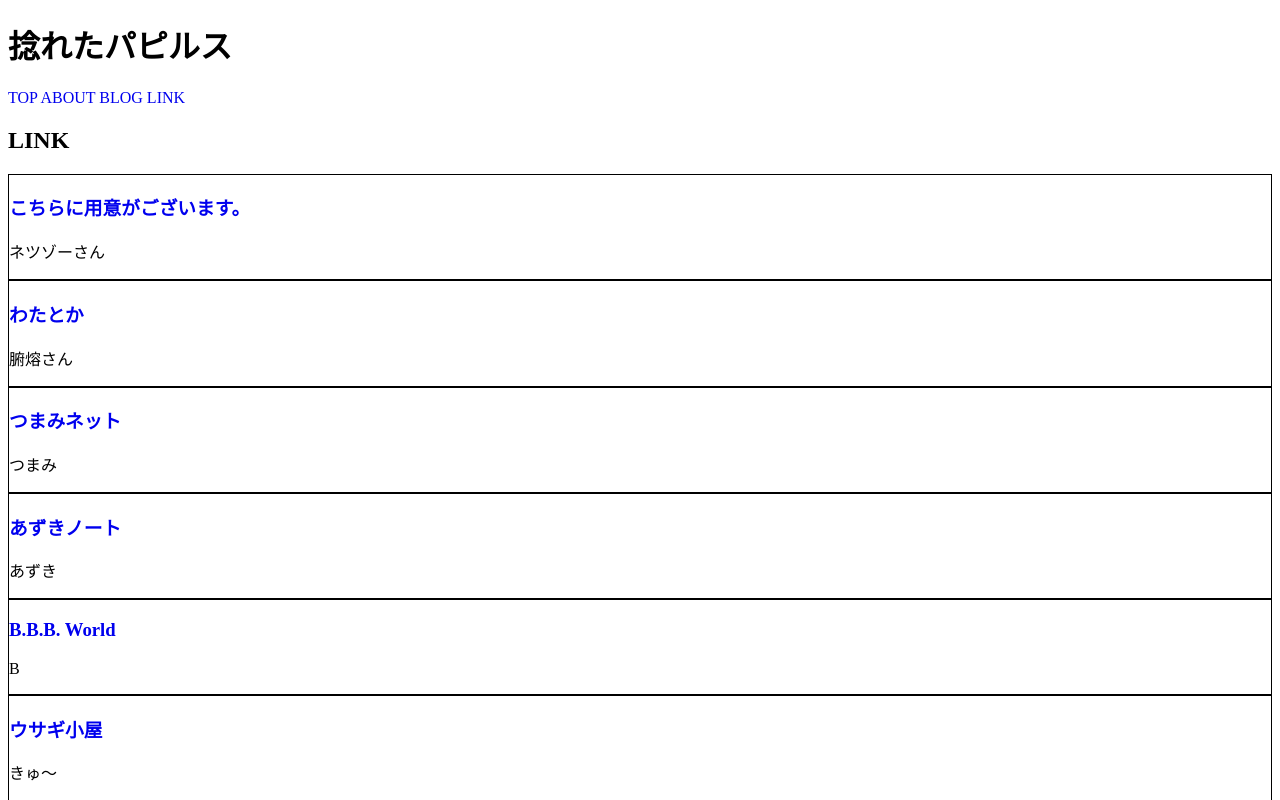
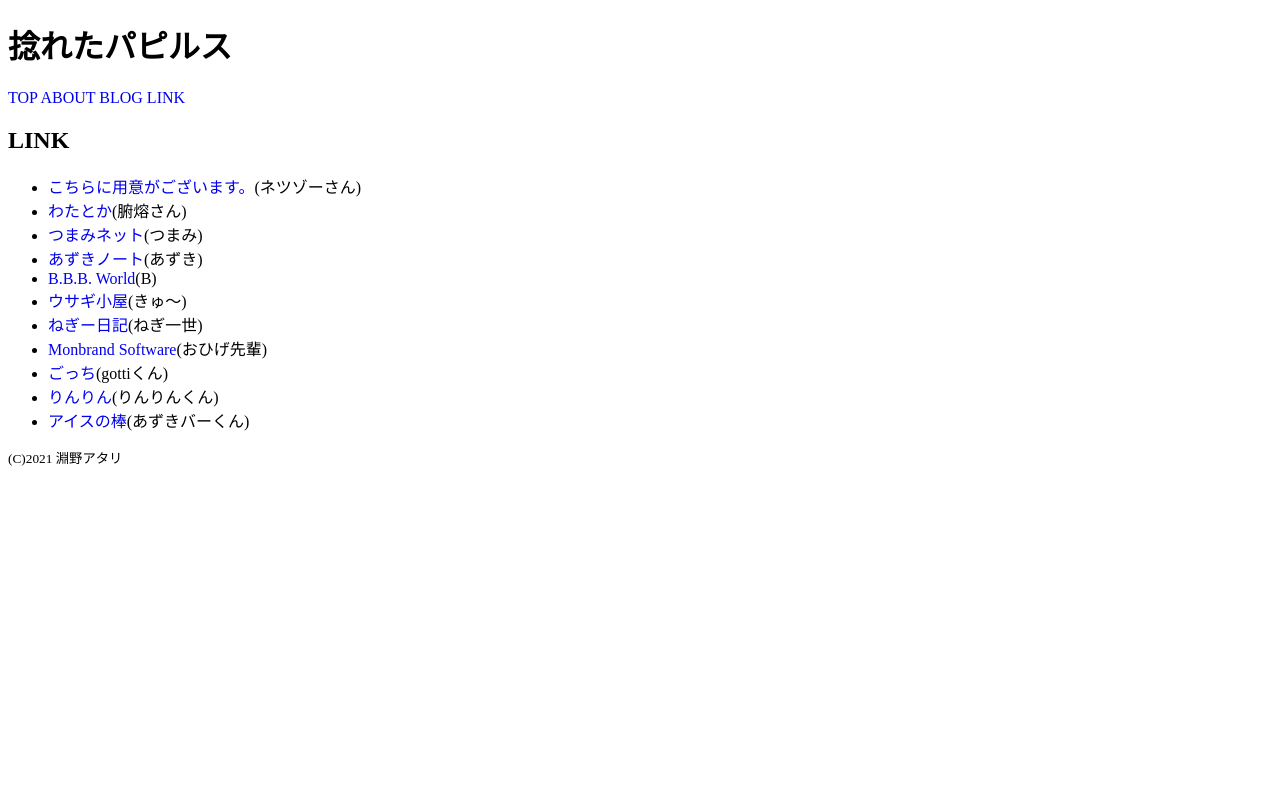
Before and after one commit to hutinoatari/hutinoatari.github.io, a Next.js app: page /link in a window 1280 px wide. Shown: the top 800 px of the page. Built offline with nearby package versions, Linux system fonts and the light colour scheme.

Commit message:
プッシュ忘れ

```diff
--- a/src/components/LinkItem.tsx
+++ b/src/components/LinkListItem.tsx
@@ -1,6 +1,5 @@
 import { FC } from "react";
 import ExternalLink from "./ExternalLink";
-import styles from "../styles/linkItem.module.scss";
 
 interface Props {
     title: string;
@@ -10,12 +9,9 @@ interface Props {
 
 const LinkItem: FC<Props> = ({ title, url, author }) => {
     return (
-        <section className={styles.linkItemSection}>
-            <h3>
-                <ExternalLink title={title} url={url} />
-            </h3>
-            <p>{author}</p>
-        </section>
+        <li>
+            <ExternalLink title={title} url={url} />({author})
+        </li>
     );
 };
 
--- a/src/pages/blog.tsx
+++ b/src/pages/blog.tsx
@@ -3,7 +3,7 @@ import PageHead from "../components/PageHead";
 import Link from "next/link";
 import Header from "../components/Header";
 import Footer from "../components/Footer";
-import ArticleItem from "../components/ArticleItem";
+import ArticleListItem from "../components/ArticleLinkItem";
 import { client } from "../libs/client";
 import {
     ArticleListResponse,
@@ -11,7 +11,6 @@ import {
     TagListResponse,
     TagResponse,
 } from "../types/api";
-import { dateToYYYYMMDD } from "../utils/util";
 
 interface Props {
     articles: ArticleResponse[];
@@ -38,7 +37,7 @@ const BlogPage: FC<Props> = ({ articles, tags }) => {
                 <h3>記事一覧</h3>
                 <ul>
                     {articles.map((article: ArticleResponse) => (
-                        <ArticleItem
+                        <ArticleListItem
                             key={article.id}
                             id={article.id}
                             title={article.title}
--- a/src/pages/blog/tag/[id].tsx
+++ b/src/pages/blog/tag/[id].tsx
@@ -4,7 +4,7 @@ import Header from "../../../components/Header";
 import { GetStaticProps, GetStaticPaths } from "next";
 import { ParsedUrlQuery } from "node:querystring";
 import Footer from "../../../components/Footer";
-import ArticleItem from "../../../components/ArticleItem";
+import ArticleListItem from "../../../components/ArticleLinkItem";
 import { client } from "../../../libs/client";
 import {
     ArticleListResponse,
@@ -29,8 +29,9 @@ const TagPage: FC<Props> = ({ articles, tag }) => {
             <main>
                 <h2>BLOG</h2>
                 <h3>タグ: {tag.name}</h3>
+                <ul>
                     {articles.map((article: ArticleResponse) => (
-                    <ArticleItem
+                        <ArticleListItem
                             key={article.id}
                             id={article.id}
                             title={article.title}
@@ -38,6 +39,7 @@ const TagPage: FC<Props> = ({ articles, tag }) => {
                             tagName={article.tag.name}
                         />
                     ))}
+                </ul>
             </main>
             <Footer />
         </>
--- a/src/pages/link.tsx
+++ b/src/pages/link.tsx
@@ -2,7 +2,7 @@ import { FC } from "react";
 import PageHead from "../components/PageHead";
 import Header from "../components/Header";
 import Footer from "../components/Footer";
-import LinkItem from "../components/LinkItem";
+import LinkListItem from "../components/LinkListItem";
 
 const LinkPage: FC<{}> = () => {
     return (
@@ -11,61 +11,63 @@ const LinkPage: FC<{}> = () => {
             <Header />
             <main>
                 <h2>LINK</h2>
-                <LinkItem
+                <ul>
+                    <LinkListItem
                         title="こちらに用意がございます。"
                         url="https://characordbracelets.hateblo.jp/"
                         author="ネツゾーさん"
                     />
-                <LinkItem
+                    <LinkListItem
                         title="わたとか"
                         url="https://m393.web.fc2.com/"
                         author="腑熔さん"
                     />
-                <LinkItem
+                    <LinkListItem
                         title="つまみネット"
                         url="https://trpfrog.net/"
                         author="つまみ"
                     />
-                <LinkItem
+                    <LinkListItem
                         title="あずきノート"
                         url="https://uxhpu.net/"
                         author="あずき"
                     />
-                <LinkItem
+                    <LinkListItem
                         title="B.B.B. World"
                         url="https://baki-0.github.io/"
                         author="B"
                     />
-                <LinkItem
+                    <LinkListItem
                         title="ウサギ小屋"
                         url="https://www.kyu099.net/"
                         author="きゅ〜"
                     />
-                <LinkItem
+                    <LinkListItem
                         title="ねぎー日記"
                         url="https://negiissei.com/"
                         author="ねぎ一世"
                     />
-                <LinkItem
+                    <LinkListItem
                         title="Monbrand Software"
                         url="https://www.mbsoftware.tokyo/"
                         author="おひげ先輩"
                     />
-                <LinkItem
+                    <LinkListItem
                         title="ごっち"
                         url="https://gotti.dev/"
                         author="gottiくん"
                     />
-                <LinkItem
+                    <LinkListItem
                         title="りんりん"
                         url="https://lnln.dev/"
                         author="りんりんくん"
                     />
-                <LinkItem
+                    <LinkListItem
                         title="アイスの棒"
                         url="https://azukibar.dev/"
                         author="あずきバーくん"
                     />
+                </ul>
             </main>
             <Footer />
         </>
--- a/src/styles/linkItem.module.scss
+++ /dev/null
@@ -1,3 +0,0 @@
-.linkItemSection {
-    border: solid black 1px;
-}
```
Also changed, not shown: src/components/ArticleLinkItem.tsx (added, +24 -0 lines). Lines whose indentation alone changed are shown as unchanged.
